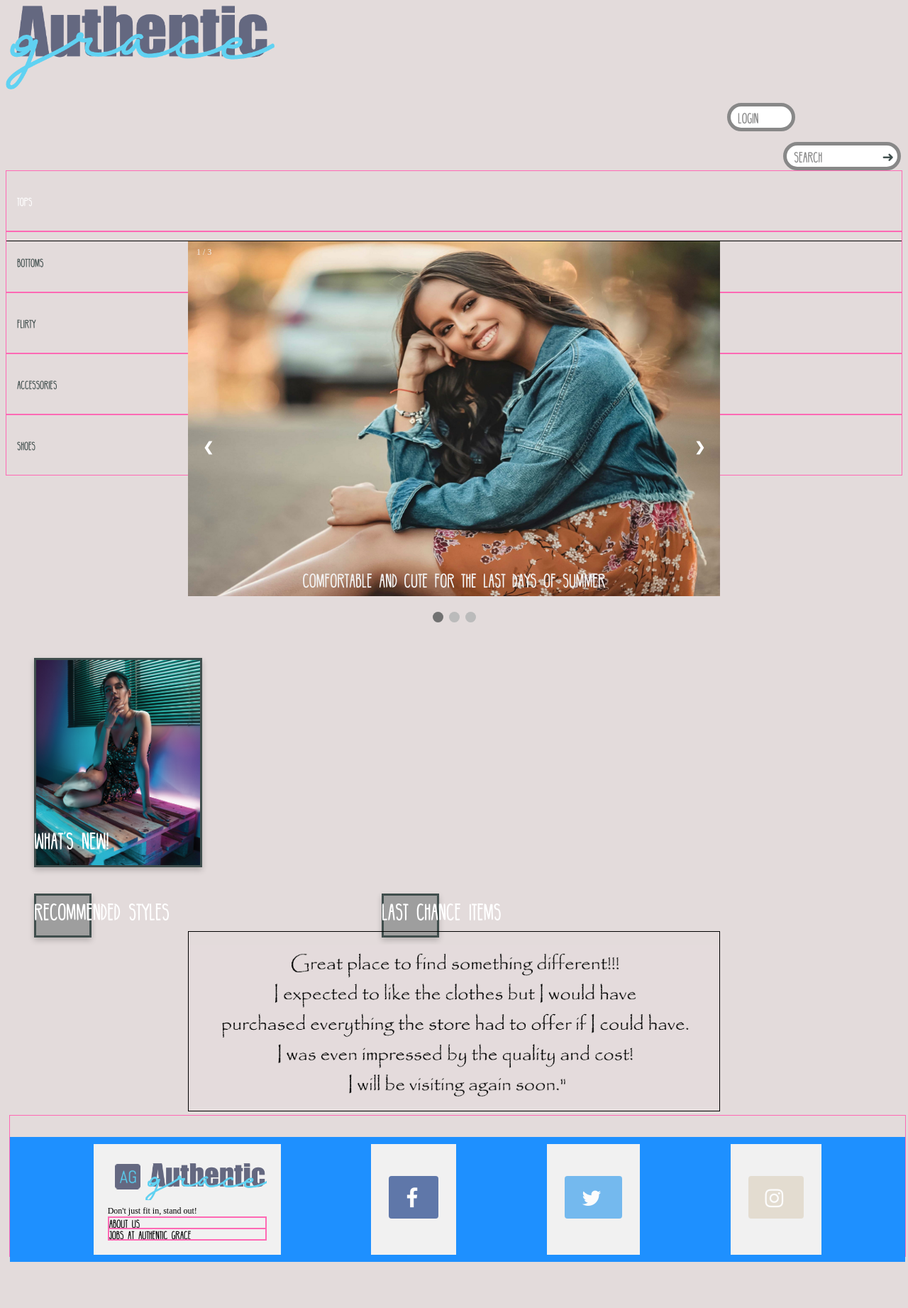
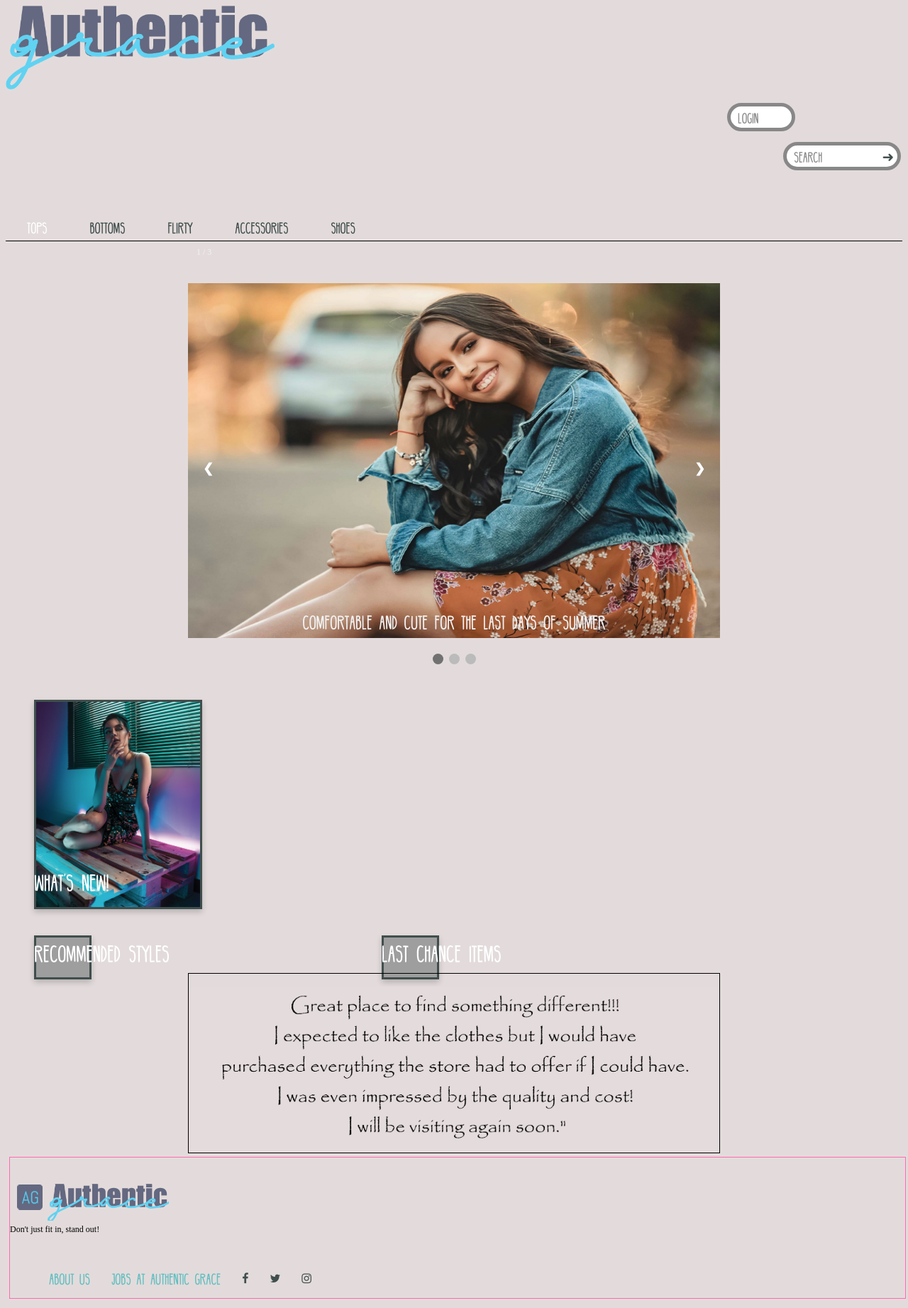
Before and after one commit to jaymehewitt/Authentic-Grace, a PHP site: page / in a window 1280 px wide. Shown: the whole page at 71% size. Before the commit the page ends 1778 px from the top, so only its background shows below. Run offline with PHP 8.4, Linux system fonts and the light colour scheme; some libraries are stand-ins or nearby versions; grey boxes are pictures that could not be loaded.

Commit message:
removed footer ul css that affected entire page

```diff
--- a/style.css
+++ b/style.css
@@ -444,14 +444,14 @@ ul, li, a:hover {
     margin:0px;
   }
 
-  footer ul, li{
+  /*footer ul, li{
     float: none;
     color:black;
     border:1px solid hotpink;
     padding:0px;
     margin:0px;
     font-size:12px;
-  }
+  }*?
 
   .flex-container {
     display: flex;
```
